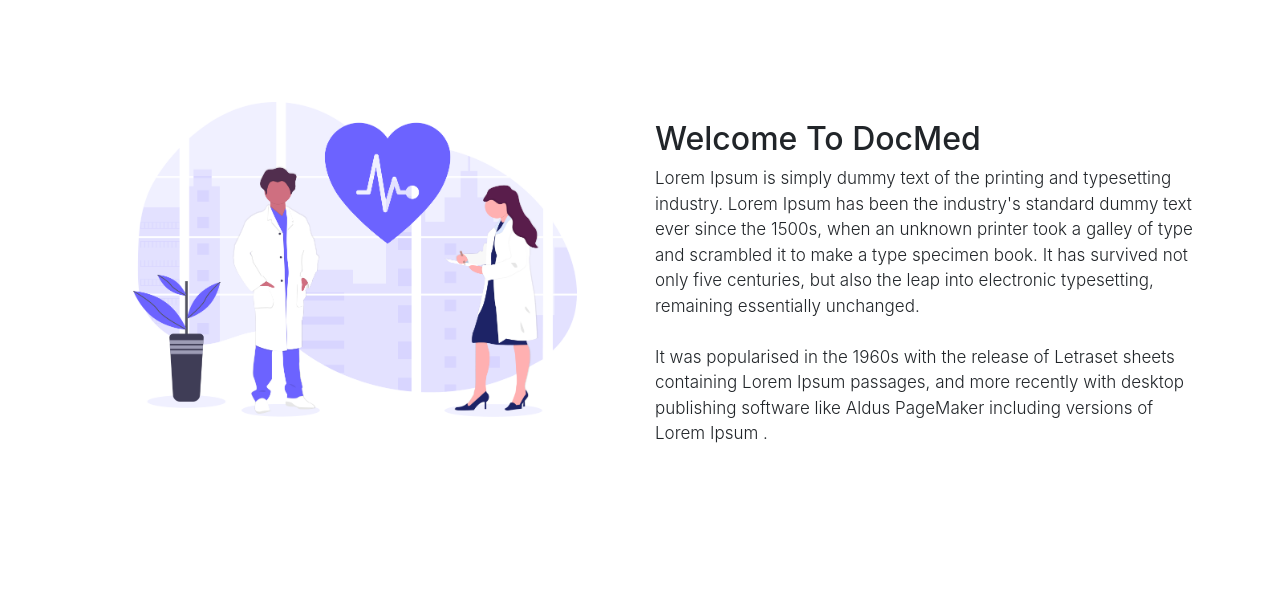
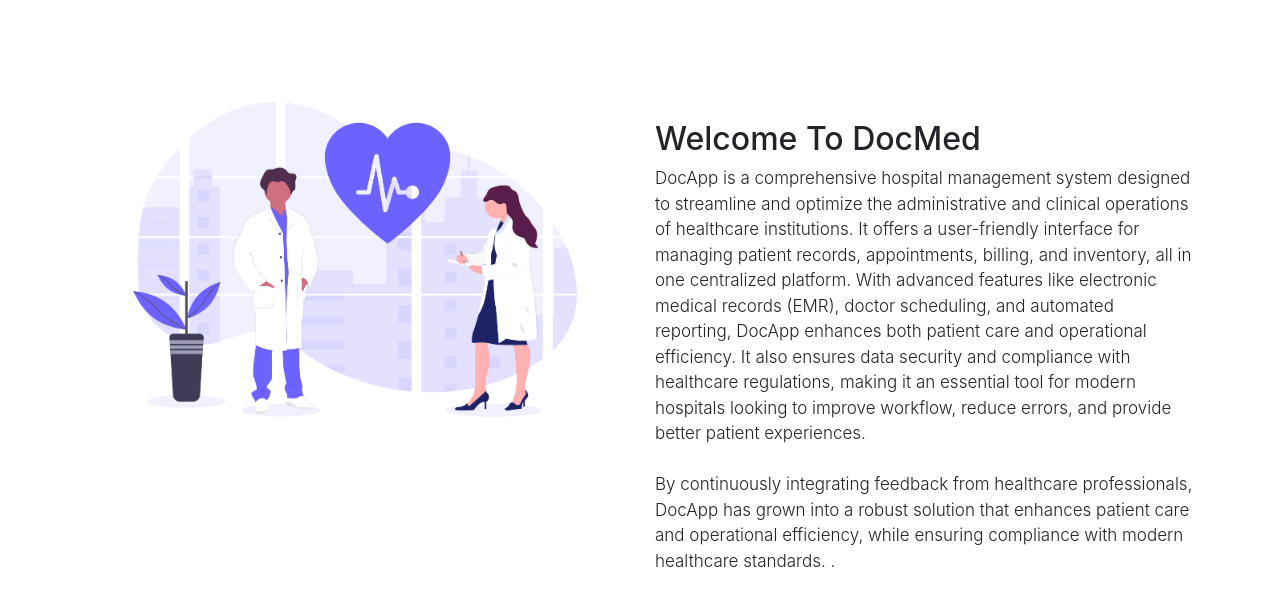
Before and after one commit to C9b3rD3vi1/Hospital_Management_System, a Django app: page / in a window 1280 px wide. Shown: the part 56-662 px from the top of the page. Run offline with Django 3.2, Linux system fonts and the light colour scheme; some libraries are stand-ins or nearby versions.

Commit message:
More updates

```diff
--- a/Application_Main/templates/about.html
+++ b/Application_Main/templates/about.html
@@ -31,7 +31,7 @@
   </div>
 		<div class="col"-sm-6>
 			<h2>About DocMed</h2>
-			<p class="lead">Lorem Ipsum is simply dummy text of the printing and typesetting industry. Lorem Ipsum has been the industry's standard dummy text ever since the 1500s, when an unknown printer took a galley of type and scrambled it to make a type specimen book. It has survived not only five centuries, but also the leap into electronic typesetting, remaining essentially unchanged.<br><br> It was popularised in the 1960s with the release of Letraset sheets containing Lorem Ipsum passages, and more recently with desktop publishing software like Aldus PageMaker including versions of Lorem Ipsum
+			<p class="lead">DocApp is a comprehensive hospital management system designed to streamline and optimize the administrative and clinical operations of healthcare institutions. It offers a user-friendly interface for managing patient records, appointments, billing, and inventory, all in one centralized platform. With advanced features like electronic medical records (EMR), doctor scheduling, and automated reporting, DocApp enhances both patient care and operational efficiency. It also ensures data security and compliance with healthcare regulations, making it an essential tool for modern hospitals looking to improve workflow, reduce errors, and provide better patient experiences.<br><br> By continuously integrating feedback from healthcare professionals, DocApp has grown into a robust solution that enhances patient care and operational efficiency, while ensuring compliance with modern healthcare standards.
 .</p>		</div>
 
 	</div>
--- a/Application_Main/templates/home.html
+++ b/Application_Main/templates/home.html
@@ -31,7 +31,7 @@
   </div>
 		<div class="col"-sm-6>
 			<h2>Welcome To DocMed</h2>
-			<p class="lead">Lorem Ipsum is simply dummy text of the printing and typesetting industry. Lorem Ipsum has been the industry's standard dummy text ever since the 1500s, when an unknown printer took a galley of type and scrambled it to make a type specimen book. It has survived not only five centuries, but also the leap into electronic typesetting, remaining essentially unchanged.<br><br> It was popularised in the 1960s with the release of Letraset sheets containing Lorem Ipsum passages, and more recently with desktop publishing software like Aldus PageMaker including versions of Lorem Ipsum
+			<p class="lead">DocApp is a comprehensive hospital management system designed to streamline and optimize the administrative and clinical operations of healthcare institutions. It offers a user-friendly interface for managing patient records, appointments, billing, and inventory, all in one centralized platform. With advanced features like electronic medical records (EMR), doctor scheduling, and automated reporting, DocApp enhances both patient care and operational efficiency. It also ensures data security and compliance with healthcare regulations, making it an essential tool for modern hospitals looking to improve workflow, reduce errors, and provide better patient experiences.<br><br> By continuously integrating feedback from healthcare professionals, DocApp has grown into a robust solution that enhances patient care and operational efficiency, while ensuring compliance with modern healthcare standards.
 .</p>		</div>
 
 	</div>
```
Also changed, not shown: Application_Main/db.sqlite3.
